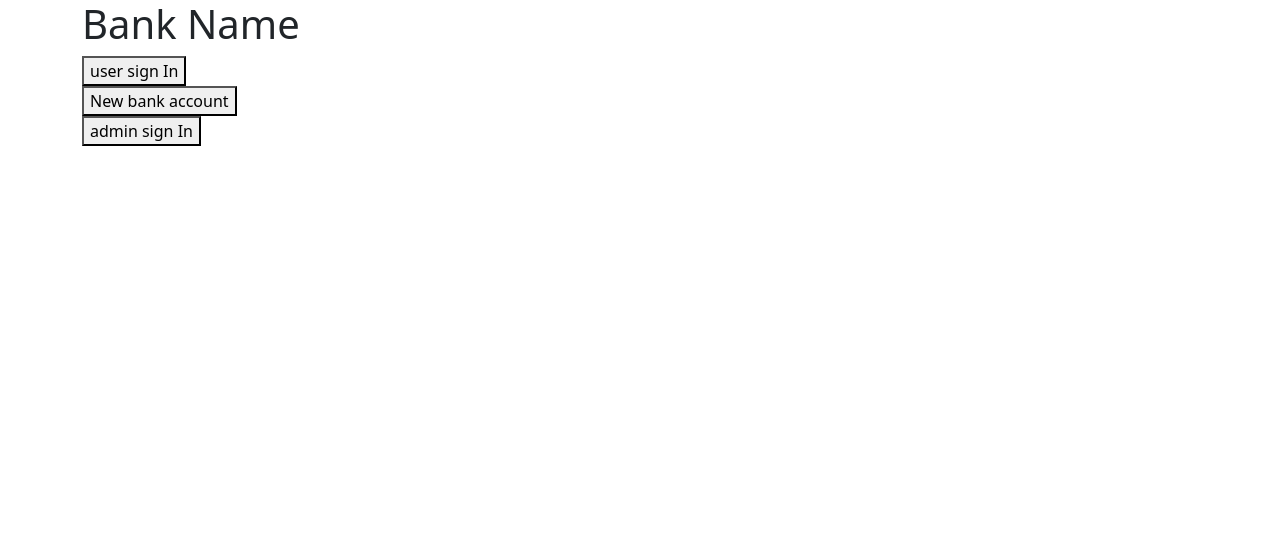
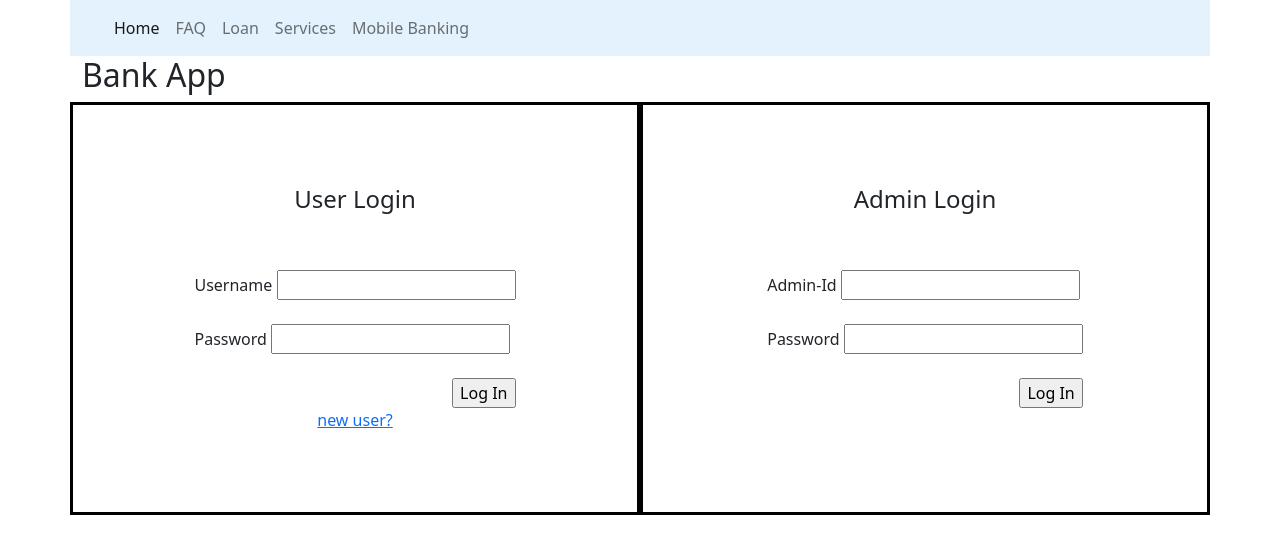
Before and after one commit to Mohit-Maurya/BankApp, a website: page src/index.html in a window 1280 px wide. Drawn offline with nearby package versions, Linux system fonts and the light colour scheme.

Commit message:
index html

```diff
--- a/src/index.html
+++ b/src/index.html
@@ -10,32 +10,99 @@
 
     <!-- <meta name="theme-color" content="#000000" /> -->
     <title>Banking application</title>
+    <style>
+        .container{
+            display: flex;
+            flex-direction:column;
+        }
+        .user-auth{
+            display: flex;
+            flex-direction: column;
+            border: 3px solid black;
+            align-items: center;
+            width:50%;
+            padding: 5em;
+        }
+        .admin-auth{
+            display: flex;
+            flex-direction: column;
+            border: 3px solid black;
+            align-items: center;
+            width:50%;
+            padding: 5em;
+        }
+        .signup{
+            display: flex;
+            align-items: flex-end;
+        }
+        .login-button{
+            display: flex;
+            flex-direction: column;
+            align-items: flex-end;
+        }
+    </style>
 </head>
 <body>
     <div class="container">
-
-        <h1 class="heading">  Bank Name </h1>
-
-        <div class="sign-in-options">
-
-            <div class="user-options">
-                <button class="is-primary">user sign In </button>
-                <div class="open-account">
-                    <button class="open-account-here">New bank account</button>
-                    <!--  will be routed somewhere -->
+        <div class="row header">
+            <nav class="navbar navbar-expand-sm navbar-light fixed-static" style="background-color: #e3f2fd;">
+                <div class="container-fluid">
+                  <div class="collapse navbar-collapse" id="navbarNav">
+                    <ul class="navbar-nav">
+                      <li class="nav-item">
+                        <a class="nav-link active" aria-current="page" href="#">Home</a>
+                      </li>
+                      <li class="nav-item">
+                        <a class="nav-link" href="#">FAQ</a>
+                      </li>
+                      <li class="nav-item">
+                        <a class="nav-link" href="#">Loan</a>
+                      </li>
+                      <li class="nav-item">
+                        <a class="nav-link" href="#">Services</a>
+                      </li>
+                      <li class="nav-item">
+                        <a class="nav-link" href="#">Mobile Banking</a>
+                      </li>
+                    </ul>
+                  </div>
+                </div>
+              </nav>
+        </div>
+        <div class="row title">
+                <h2>Bank App</h2>
+        </div>
+        <div class="row auth">
+            <div class="col user-auth">
+                <h4>User Login</h4>
+                <br><br>
+                <form id="user_login">
+                    <label for="user">Username</label>
+                    <input id="user" name="user" type="text"><br><br>
+                    <label for="user_password">Password</label>
+                    <input id="user_password" name="user_password" type="password"><br><br>
+                    <div class="login-button">
+                        <input type="submit" value="Log In">
+                    </div>
+                </form>
+                <div class="signup">
+                    <a href="#">new user?</a>
                 </div>
             </div>
-
-            <div class="admin-options"></div>
-                <button class="is-primary">admin sign In </button>
+            <div class="col admin-auth">
+                <h4>Admin Login</h4>
+                <br><br>
+                <form id="admin_login">
+                    <label for="admin">Admin-Id </label>
+                    <input id="admin" name="admin" type="text"><br><br>
+                    <label for="admin_password">Password</label>
+                    <input id="admin_password" name="admin_password" type="password"><br><br>
+                    <div class="login-button">
+                        <input type="submit" value="Log In">
+                    </div>
+                </form>
             </div>
-
         </div>
-
-        <!-- <div class="information">
-            <h3 class="bank-info"> Information related to bank</h3>
-        </div> -->
-
     </div>
 </body>
 </html>
```
